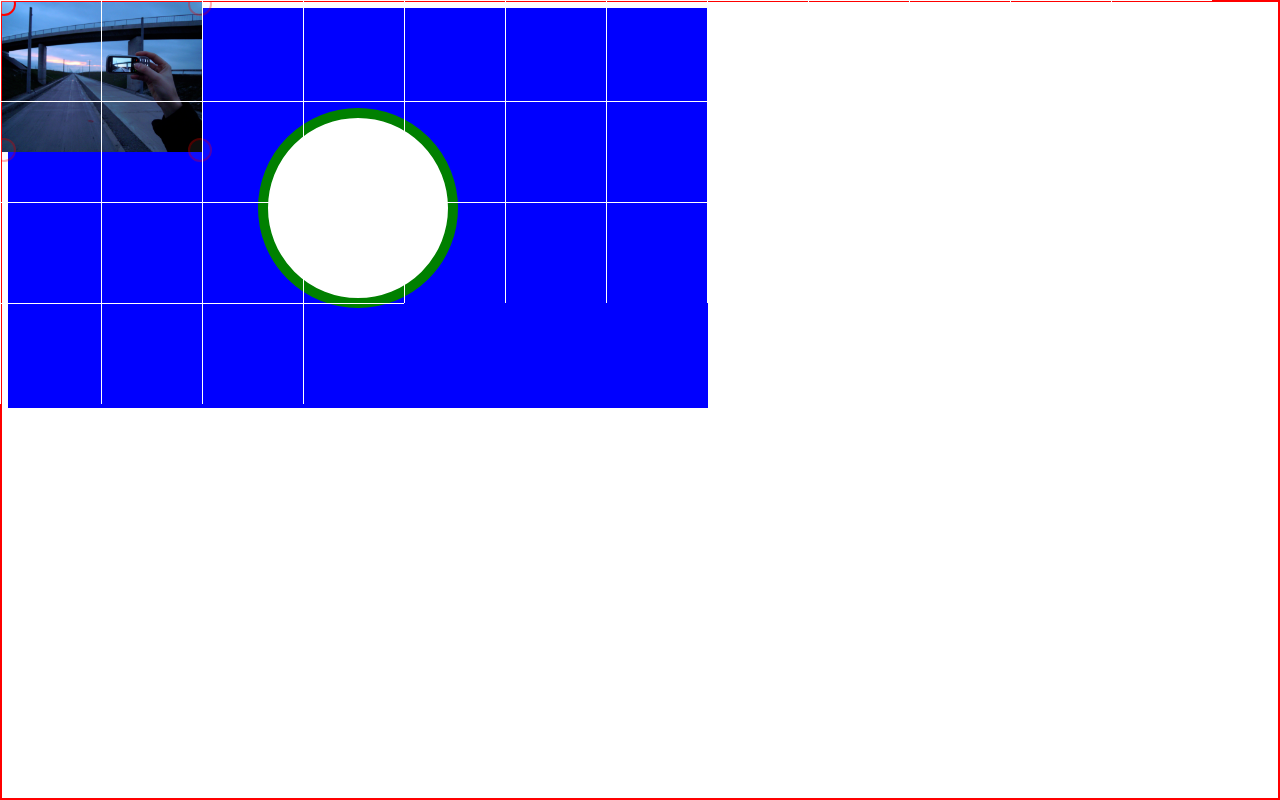
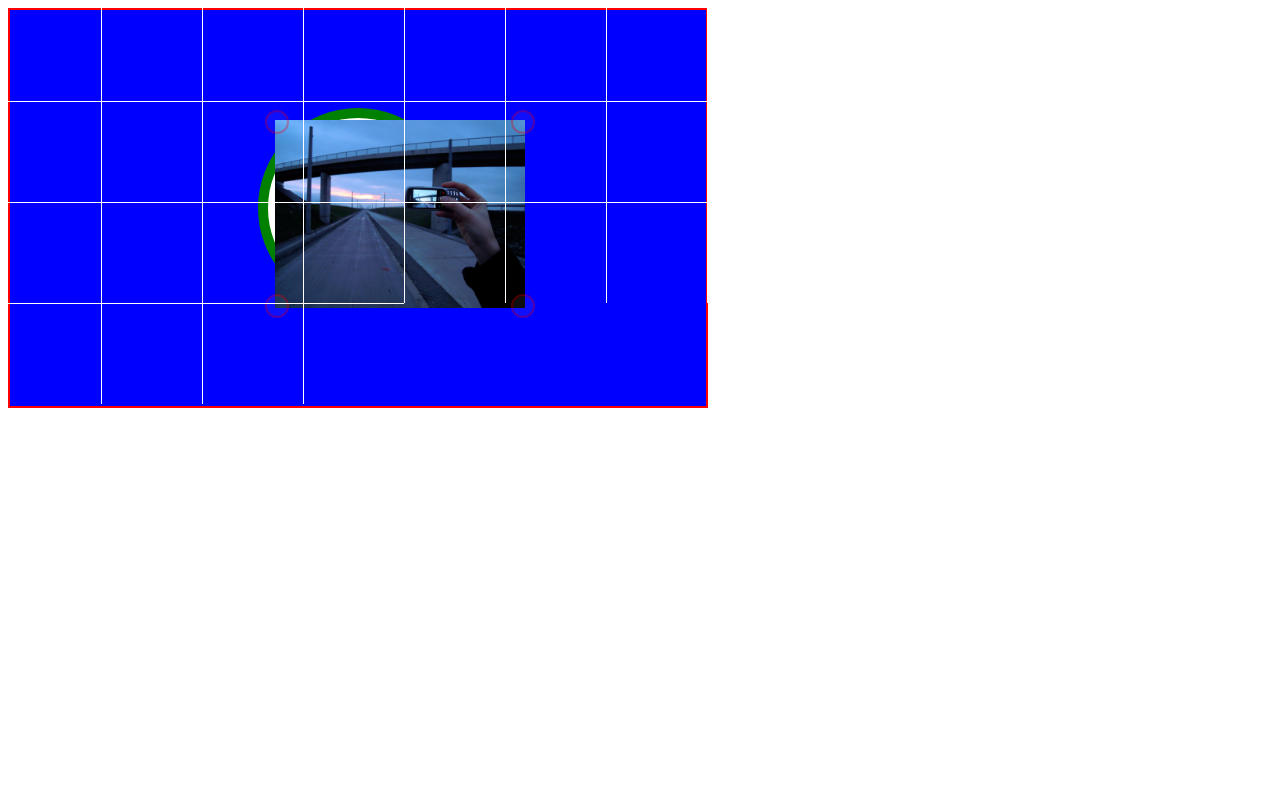
Before and after one commit to androidoverlord/react-resize, a React app: page / in a window 1280 px wide. Built offline with nearby package versions, Linux system fonts and the light colour scheme.

Commit message:
Working on resizing

```diff
--- a/src/Uploader/index.jsx
+++ b/src/Uploader/index.jsx
@@ -1,9 +1,10 @@
-import React, { useState, useRef, useEffect, useMemo } from "react";
+import React, { useState, useRef } from "react";
 import styled from "styled-components";
 
 //
 
 const ProfileWrapper = styled.div`
+    position: relative;
     width: 700px;
     height: 400px;
     background: blue;
@@ -29,7 +30,9 @@ const Uploader = (props) => {
         <ProfileWrapper>
             <UploaderWrapper>
                 <Image
-                    originalW={200}
+                    originalW={250}
+                    originalX={265}
+                    originalY={110}
                     update={(values) => {
                         console.log(values);
                     }}
@@ -107,14 +110,18 @@ const ImageWrapper = styled.div`
     }
 `;
 
-const Image = ({ originalW }) => {
+const Image = ({ originalX, originalY, originalW }) => {
     const [dragging, setDragging] = useState(false);
     const [resizing, setResizing] = useState(false);
     const [position, setPosition] = useState(0);
-    const [xpos, setXpos] = useState(0);
-    const [ypos, setYpos] = useState(0);
+    const [xpos, setXpos] = useState(parseInt(originalX));
+    const [ypos, setYpos] = useState(parseInt(originalY));
     const [width, setWidth] = useState(parseInt(originalW));
-    const [offset, setOffset] = useState({ x: 0, y: 0, w: parseInt( originalW) });
+    const [offset, setOffset] = useState({
+        x: 0,
+        y: 0,
+        w: parseInt(originalW),
+    });
     const reference = useRef(null);
 
     /**
@@ -135,11 +142,11 @@ const Image = ({ originalW }) => {
         const matches = regExp.exec(reference.current.style.transform);
         const initial = matches ? matches[1].split(",") : [0, 0];
 
-        console.log( xpos, ypos, width, initial );
+        console.log(xpos, ypos, width, initial);
 
         setOffset({
-            x: event.clientX - parseInt( initial[0] ),
-            y: event.clientY - parseInt( initial[1] ),
+            x: event.clientX - xpos,
+            y: event.clientY - ypos,
             w: width,
         });
 
@@ -152,6 +159,7 @@ const Image = ({ originalW }) => {
             setResizing(true);
             setPosition(position);
         }
+
         setDragging(true);
     };
 
@@ -170,10 +178,8 @@ const Image = ({ originalW }) => {
 
             switch (position) {
                 case 0:
-                    const newX = offset.w - (event.clientX - offset.x);
-                    setWidth( newX );
-                    setXpos( event.clientX );
-                    setYpos( event.clientY );
+                    setWidth(Math.abs(offset.w - (event.clientX - offset.x)));
+                    setXpos(event.clientX - offset.x);
 
                     // setXpos(event.clientX  - offset.x);
                     // setYpos(event.clientX);
@@ -187,12 +193,11 @@ const Image = ({ originalW }) => {
 
                     // console.log( offset.w - relativeX  );
 
-
                     break;
                 case 1:
                     break;
                 case 2:
-                    setWidth(Math.abs( offset.w + ((event.clientX - offset.x) - xpos)));
+                    setWidth(offset.w + (event.clientX - offset.x));
                     break;
                 case 3:
                     break;
@@ -204,7 +209,7 @@ const Image = ({ originalW }) => {
              * this is a dragging
              * event for xpos, ypos
              */
-            console.log( 'drag position working correctly',  );
+            console.log("drag position working correctly");
             setXpos(event.clientX - offset.x);
             setYpos(event.clientY - offset.y);
         }
@@ -222,10 +227,10 @@ const Image = ({ originalW }) => {
              * this is a dragging
              * event for xpos, ypos
              */
-            const translate = `translate(${event.clientX - offset.x}px,${
-                event.clientY - offset.y
-            }px)`;
-            reference.current.style.transform = translate;
+            // const translate = `translate(${event.clientX - offset.x}px,${
+            //     event.clientY - offset.y
+            // }px)`;
+            // reference.current.style.transform = translate;
         }
 
         setDragging(false);
@@ -252,11 +257,10 @@ const Image = ({ originalW }) => {
             onDragOver={onDrag}
             onDrop={onDragEnd}
         >
+            {dragging && (
                 <ImageWrapper
                     style={{
                         position: "fixed",
-                    display: dragging ? "block" : "none",
-                    borderColor: "green",
                         transform: `translate(${xpos}px,${ypos}px)`,
                         transformOrigin: `bottom right`,
                         width: `${width}px`,
@@ -267,10 +271,12 @@ const Image = ({ originalW }) => {
                         src={require(`@root/assets/images/pic.png`)}
                     />
                 </ImageWrapper>
+            )}
 
             <ImageWrapper
                 ref={reference}
                 style={{
+                    transform: `translate(${xpos}px,${ypos}px)`,
                     opacity: dragging ? 0 : 1,
                     width: `${width}px`,
                 }}
```
Also changed, not shown: 2 other files (tests, documents, lock files or other folders). Lines whose indentation alone changed are shown as unchanged.
